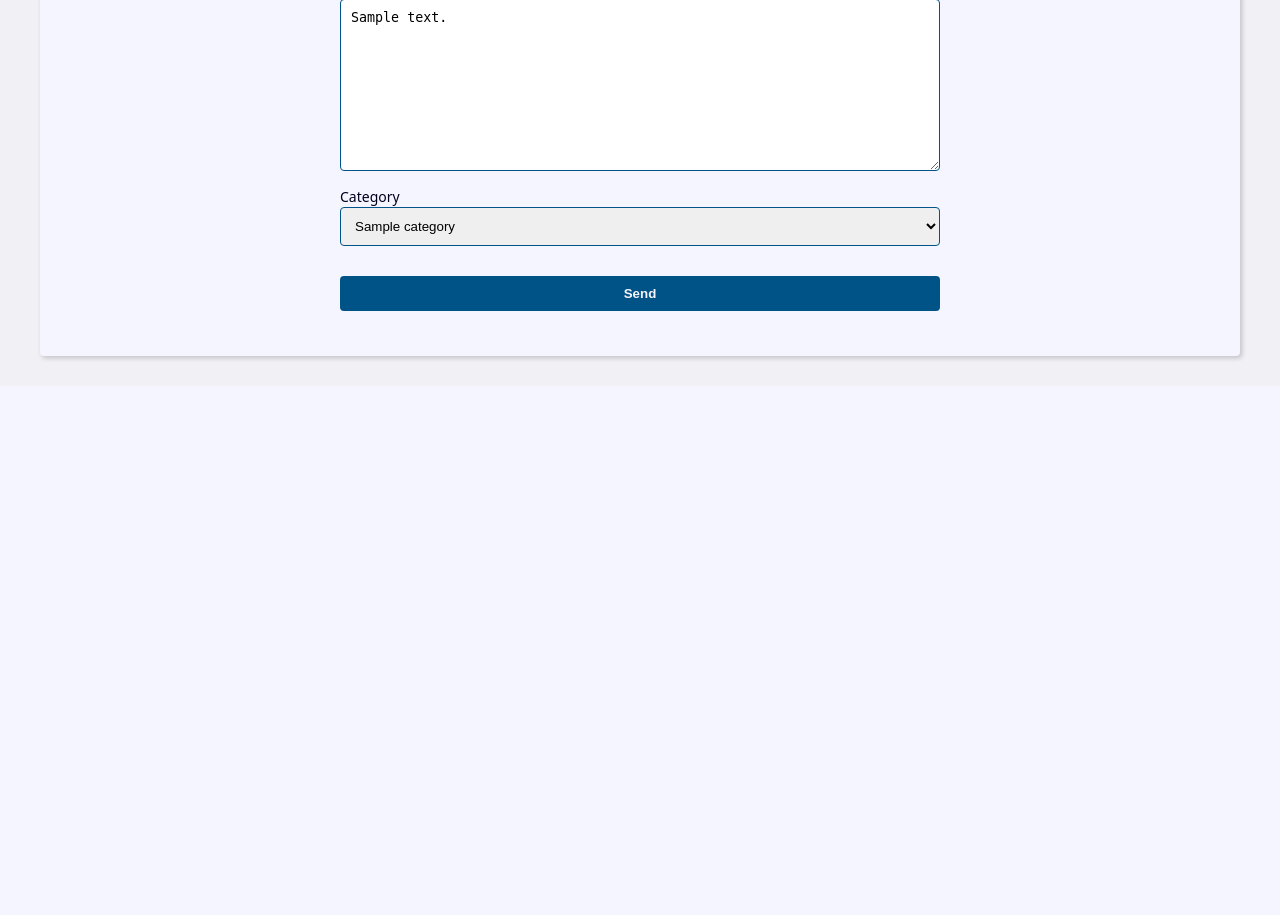
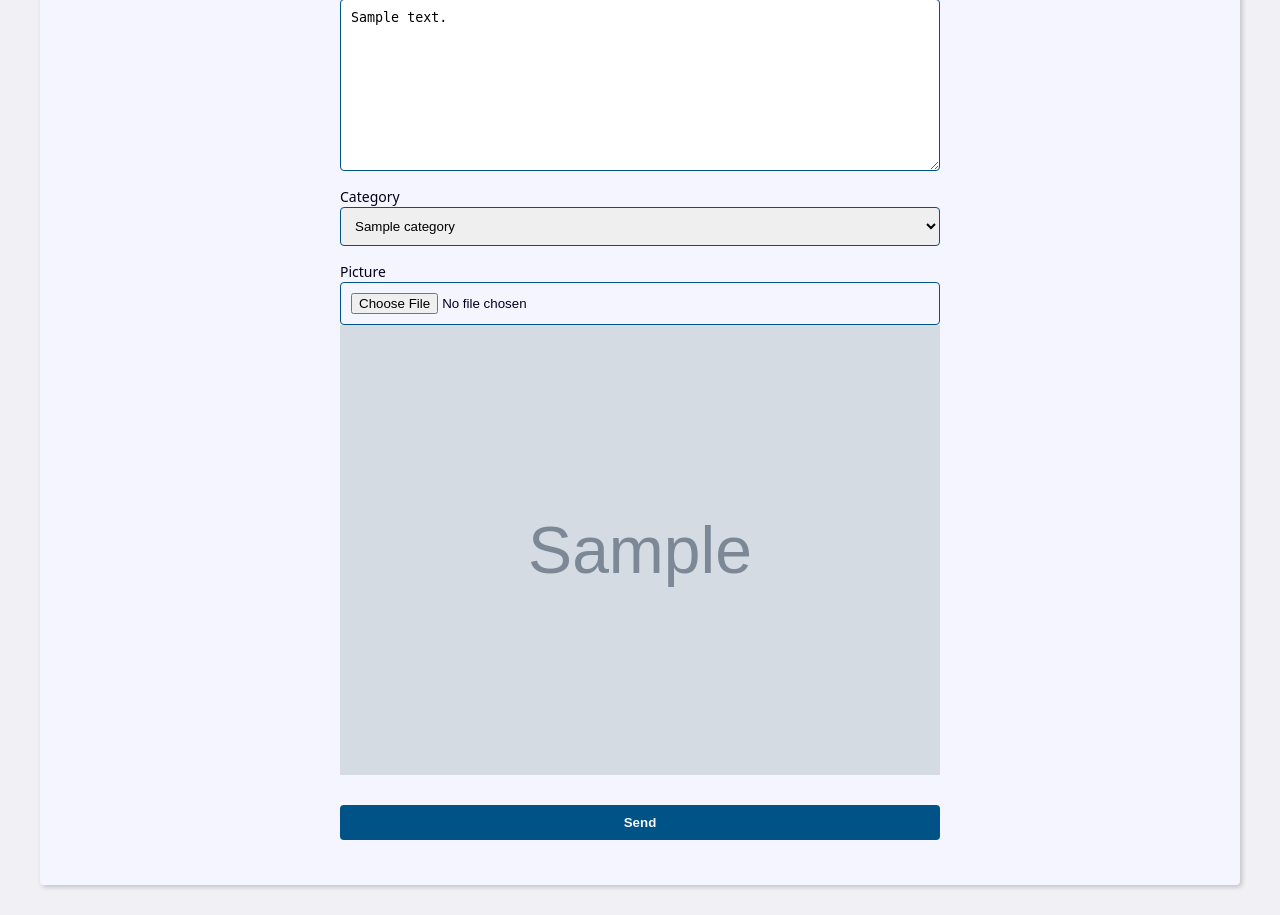
Before and after one commit to Matheus-SantAnaOliveira/agenda_projeto, a Django app: page /contact/1/update/ in a window 1280 px wide. Shown: the part 700-1615 px from the top of the page. Before the commit the page ends 1062 px from the top, so only its background shows below. Run offline with Django 5.2, Linux system fonts and the light colour scheme; tables that the repository leaves empty hold one stand-in row (values such as "Sample post"); grey boxes marked "Sample" are stand-in pictures.

Commit message:
Criando o form para subir imagens

```diff
--- a/agenda/forms.py
+++ b/agenda/forms.py
@@ -2,6 +2,13 @@ from agenda.models import Contact
 from django.core.exceptions import ValidationError
 from django import forms
 class ContactForm(forms.ModelForm):
+    picture = forms.ImageField(
+        widget=forms.FileInput(
+            attrs={
+                'accept':'image/*',
+            }
+        )
+    )
     first_name = forms.CharField(
         widget= forms.TextInput(
             attrs={
@@ -24,11 +31,7 @@ class ContactForm(forms.ModelForm):
     class Meta:
         model = Contact
         fields = ('first_name','last_name', 'phone',
-                  'email', 'description','category',)
-        # widgets = {
-        #     'first_name':forms.TextInput(
-        #         attrs={'class':'classe-a',
-        #                'placeholder':'Digite seu nome'}),}
+                  'email', 'description','category','picture',)
 
     def clean(self):
         cleaned_data = self.cleaned_data
--- a/agenda/templates/agenda/contact.html
+++ b/agenda/templates/agenda/contact.html
@@ -11,6 +11,11 @@
         <p><b>Created Date:</b> {{contact.created_date}}</p>
         <p><b>Descripition:</b> {{contact.description}}</p>
         <p><b>Category:</b> {{contact.category.name}}</p>
+        {% if contact.picture %}
+            <p>
+                <img src="{{contact.picture.url}}" alt="{{ contact.first_name }} {{ contact.last_name }}">
+            </p>
+        {% endif %}
         <div class="contact-links">
             <a href="{% url "agenda:update" contact.id %}" class="btn btn-link">Update</a>
             <form action= "{% url "agenda:delete" contact.id%}" method = "POST">
--- a/agenda/templates/agenda/create.html
+++ b/agenda/templates/agenda/create.html
@@ -6,7 +6,7 @@
     <h2>Contact</h2>
 
     <form
-      action="{% url "agenda:create" %}"
+      action="{{form_action}}"
       method="POST"
       enctype="multipart/form-data"
       >
@@ -21,6 +21,9 @@
           {% if field.help_text %}
             <p class="help-text">{{field.help_text}}</p>
           {% endif %}
+          {% if field.name == 'picture' and field.value.url%}
+            <img src="{{field.value.url}}" alt="">
+          {% endif %}
         </div>
         {% endfor %}
       </div>
--- a/agenda/views/contact_forms.py
+++ b/agenda/views/contact_forms.py
@@ -13,7 +13,7 @@ from agenda.forms import ContactForm
 def create(request):
     form_action = reverse("agenda:create")
     if request.method == 'POST':
-        form = ContactForm(data=request.POST)
+        form = ContactForm(request.POST, request.FILES)
         context = {
             'form': form,
             'form_action':form_action
@@ -38,7 +38,7 @@ def update(request, contact_id):
     form_action = reverse("agenda:update", args=(contact_id,))
 
     if request.method == 'POST':
-        form = ContactForm(data=request.POST, instance = contact)
+        form = ContactForm(request.POST, request.FILES, instance = contact)
 
         context = {
             'form': form,
@@ -46,7 +46,7 @@ def update(request, contact_id):
         }
         if form.is_valid():
             contact = form.save()
-            return redirect('agenda:update', contact_id=contact.pk )
+            return redirect('agenda:update', contact_id = contact.pk )
 
         return render(request, 'agenda/create.html', context= context)
 
```
